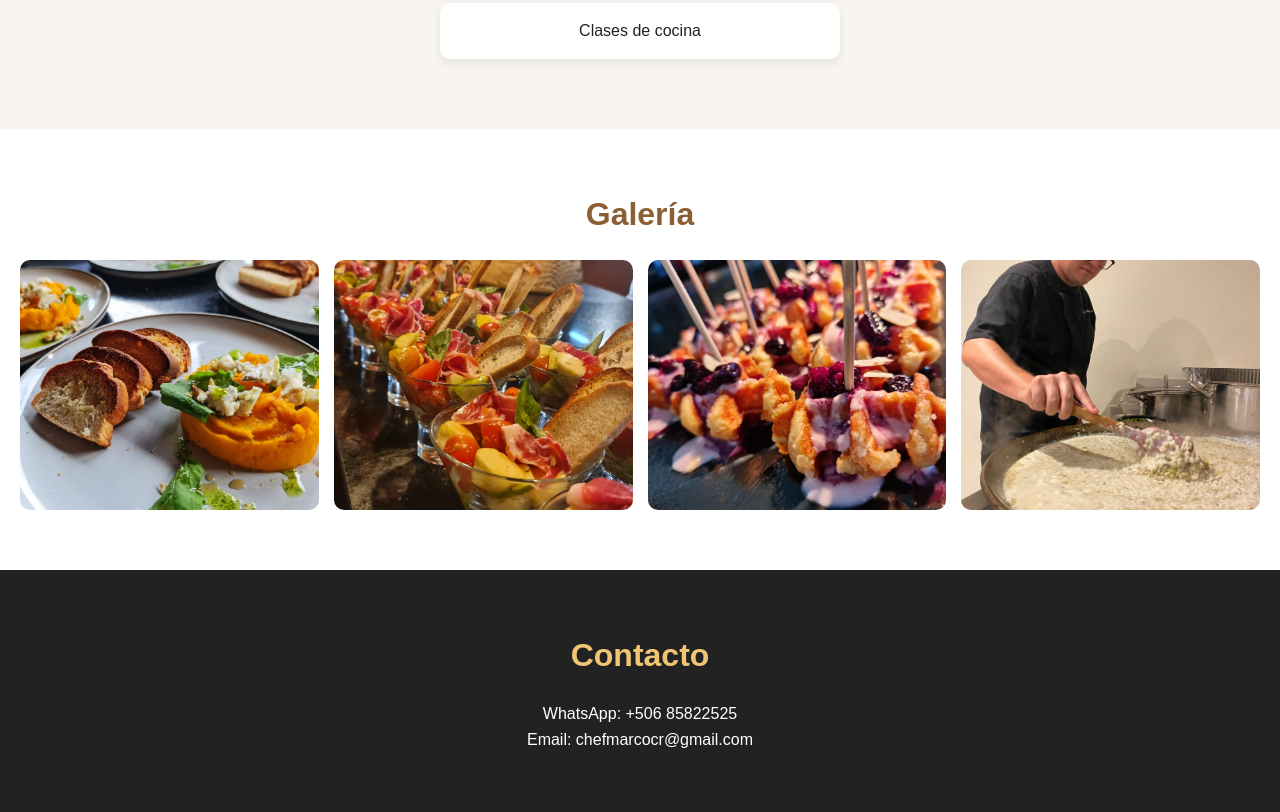
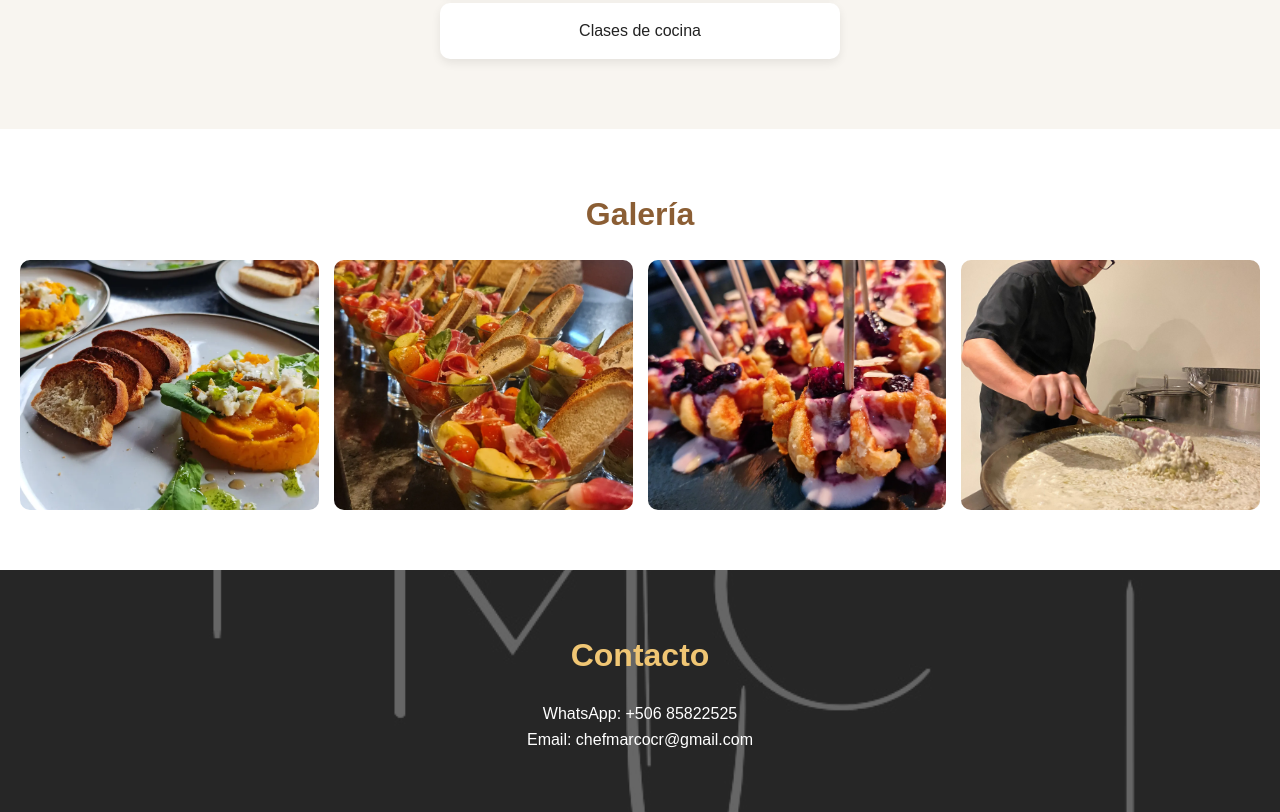
Before and after one commit to JP-Cor/chef-web, a plain HTML site: page index.html in a window 1280 px wide. Shown: the part 1313-2125 px from the top of the page. Drawn offline with Linux system fonts and the light colour scheme.

Commit message:
fondo contacto

```diff
--- a/style.css
+++ b/style.css
@@ -85,7 +85,10 @@ h2 {
 }
 
 .contact {
-    background-color: #222;
+     background: linear-gradient(rgba(0,0,0,0.6), rgba(0,0,0,0.6)),
+                url('img/Momentos.jpeg');
+    background-size: cover;
+    background-position: center;
     color: white;
 }
 
```
